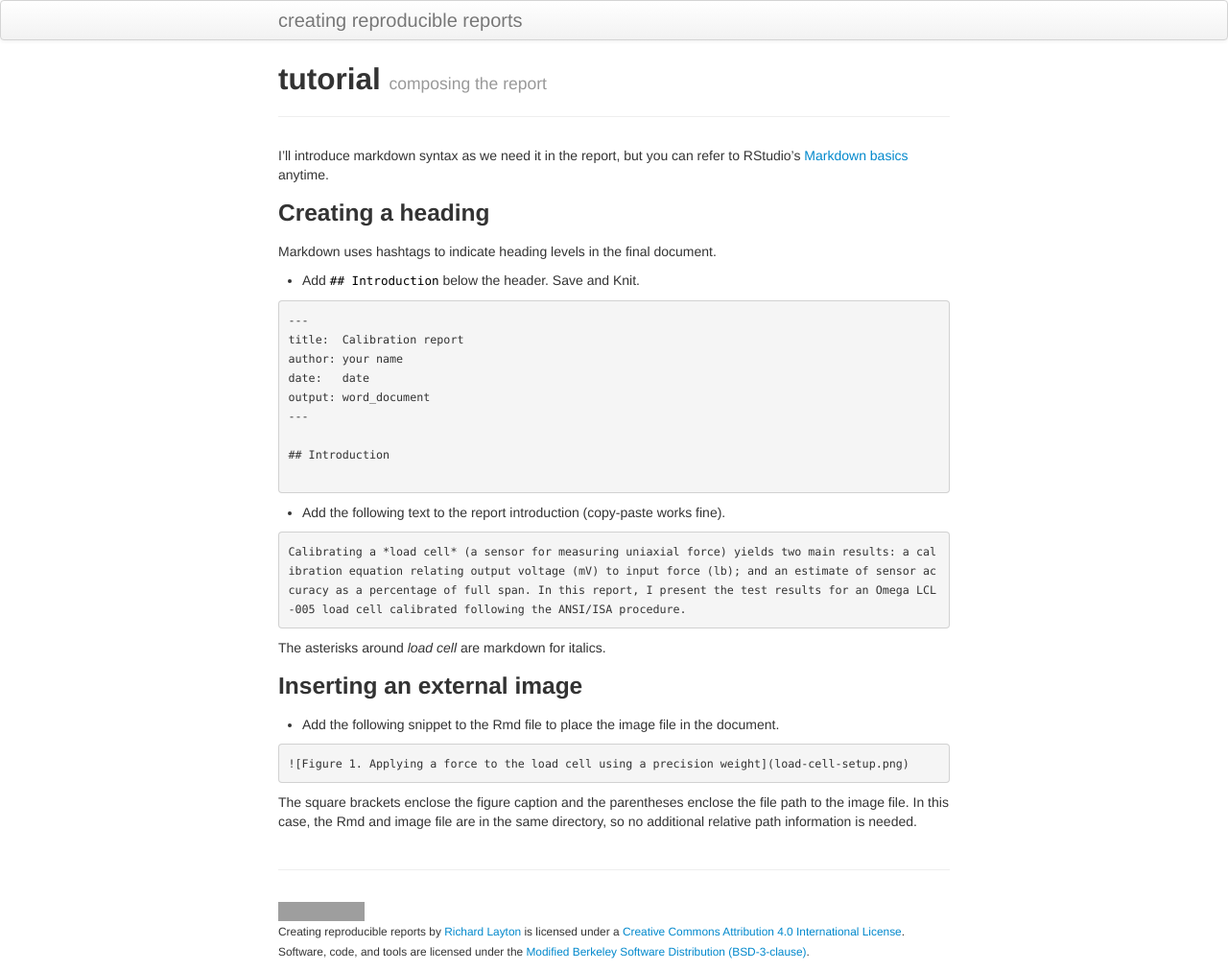
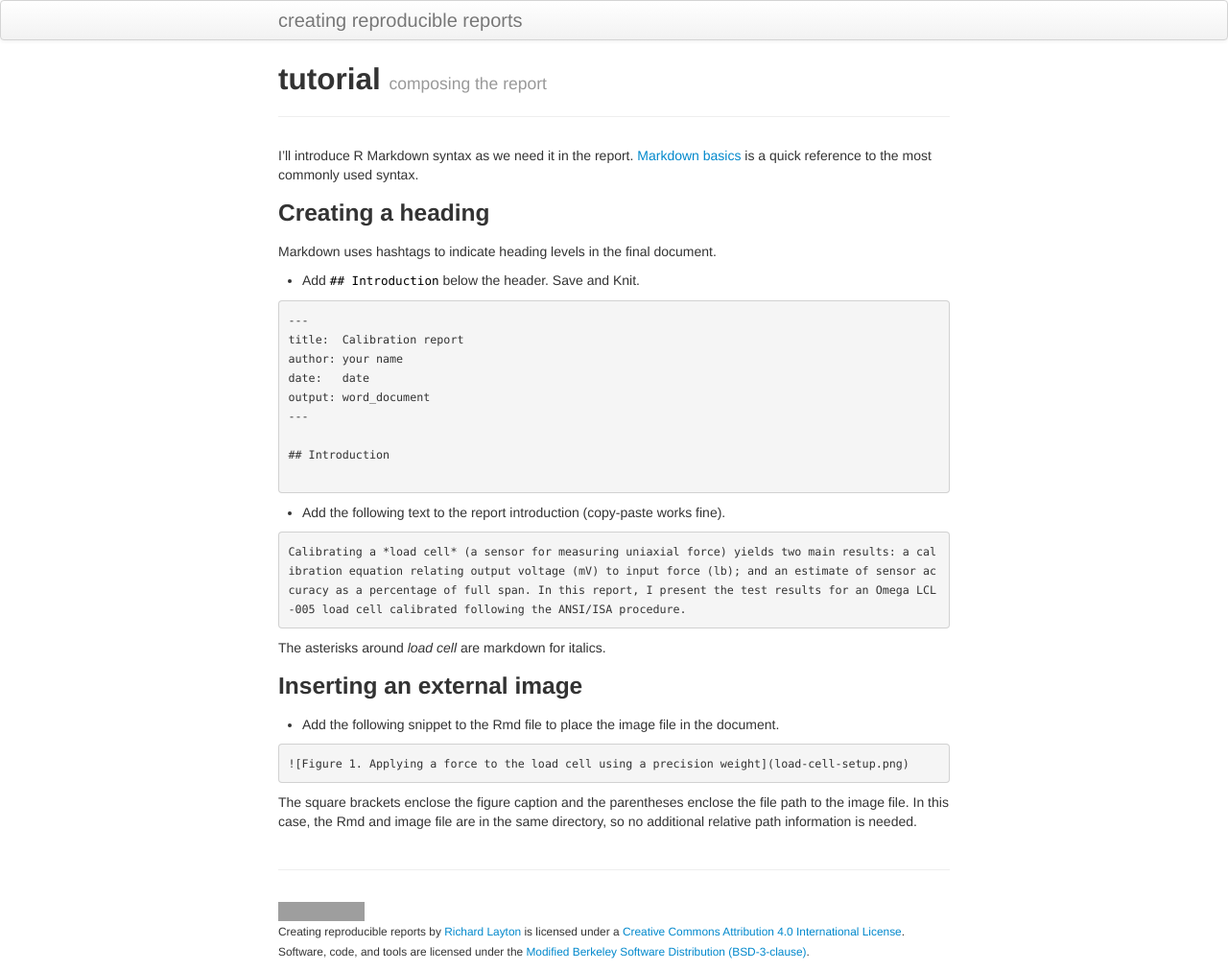
Before and after one commit to DSR-RHIT/creating-reproducible-reports, a Jekyll site: the page built from pages/composing.md, in a window 1280 px wide. Shown: the whole page at 96% size. Built offline with Jekyll 4.4.1, drawn with Linux system fonts in a browser that asks for light colours; grey boxes are pictures that could not be loaded.

Commit message:
tutorial

```diff
--- a/pages/composing.md
+++ b/pages/composing.md
@@ -4,7 +4,7 @@ title:  tutorial
 tagline: composing the report
 ---
 
-I'll introduce markdown syntax as we need it in the report, but you can refer to RStudio's [Markdown basics](http://rmarkdown.rstudio.com/authoring_basics.html) anytime.
+I'll introduce R Markdown syntax as we need it in the report. [Markdown basics](http://rmarkdown.rstudio.com/authoring_basics.html) is a quick reference to the most commonly used syntax.
 
 ### Creating a heading
 
```
